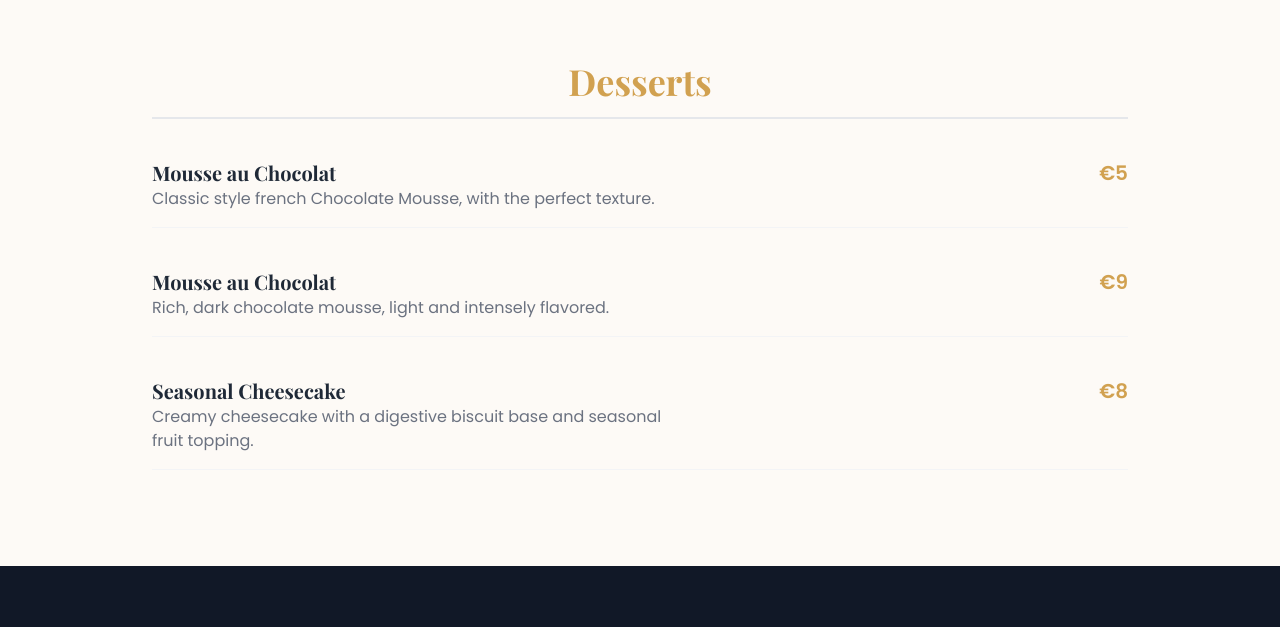
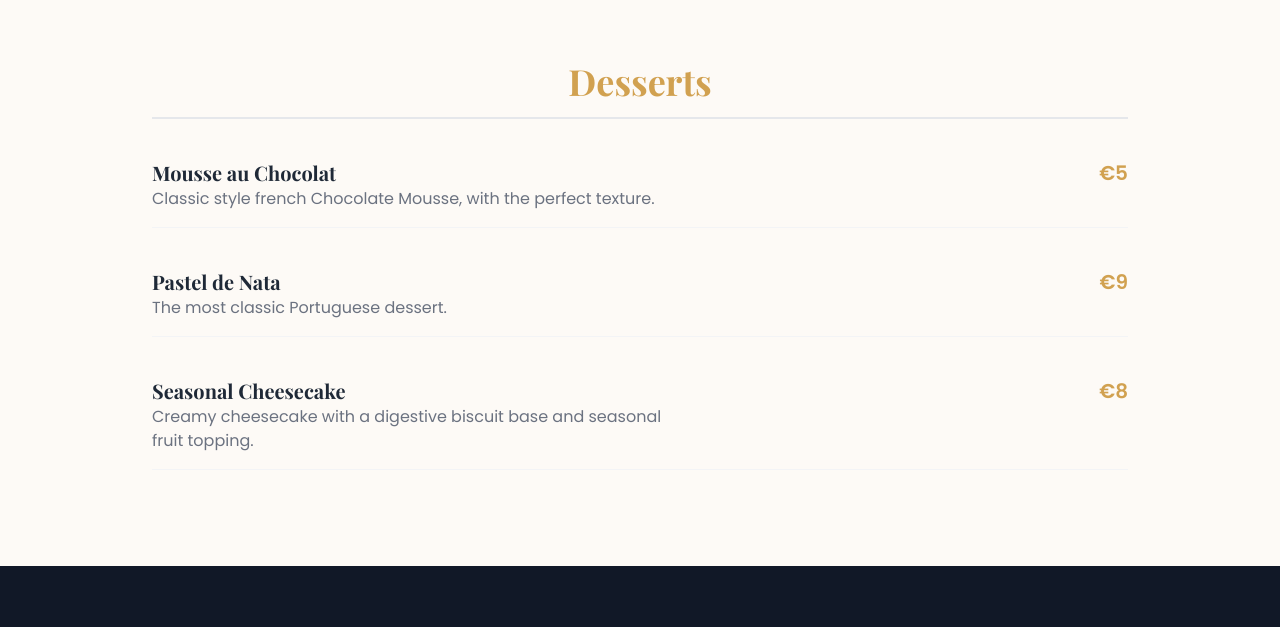
Before and after one commit to MayanMomo/Restaurant-Sabor, a plain HTML site: page menu.html in a window 1280 px wide. Shown: the part 1529-2156 px from the top of the page. Drawn offline with nearby package versions, Linux system fonts and the light colour scheme.

Commit message:
Update menu.html

```diff
--- a/menu.html
+++ b/menu.html
@@ -22,7 +22,7 @@
         }
 
         .menu-hero {
-            background: linear-gradient(rgba(0, 0, 0, 0.4), rgba(0, 0, 0, 0.4)), url('https://images.pexels.com/photos/10398642/pexels-photo-10398642.jpeg?auto=compress&cs=tinysrgb&w=1260&h=750&dpr=2');
+            background: linear-gradient(rgba(0, 0, 0, 0.4), rgba(0, 0, 0, 0.4)), url('https://plus.unsplash.com/premium_photo-1728412897842-06f0fc4c2ec6?auto=compress&cs=tinysrgb&w=1260&h=750&dpr=2');
             background-size: cover;
             background-position: center;
         }
@@ -192,11 +192,11 @@
                         <span class="text-xl font-bold text-[#d1a150] ml-4">€5</span>
                     </div>
 
-                    <!-- Dish 8: Mousse au Chocolat (Native name kept, desc translated) -->
+                    <!-- Dish 8: Pastel de Nata (Native name kept, desc translated) -->
                     <div class="flex justify-between items-start border-b border-gray-100 pb-4">
                         <div>
-                            <h3 class="playfair text-xl font-semibold text-gray-800" data-i18n="dishMousseTitle">Mousse au Chocolat</h3>
-                            <p class="text-gray-500 max-w-lg" data-i18n="dishMousseDesc">Rich, dark chocolate mousse, light and intensely flavored.</p>
+                            <h3 class="playfair text-xl font-semibold text-gray-800" data-i18n="dishMousseTitle">Pastel de Nata</h3>
+                            <p class="text-gray-500 max-w-lg" data-i18n="dishMousseDesc">The most classic Portuguese dessert.</p>
                         </div>
                         <span class="text-xl font-bold text-[#d1a150] ml-4">€9</span>
                     </div>
```
